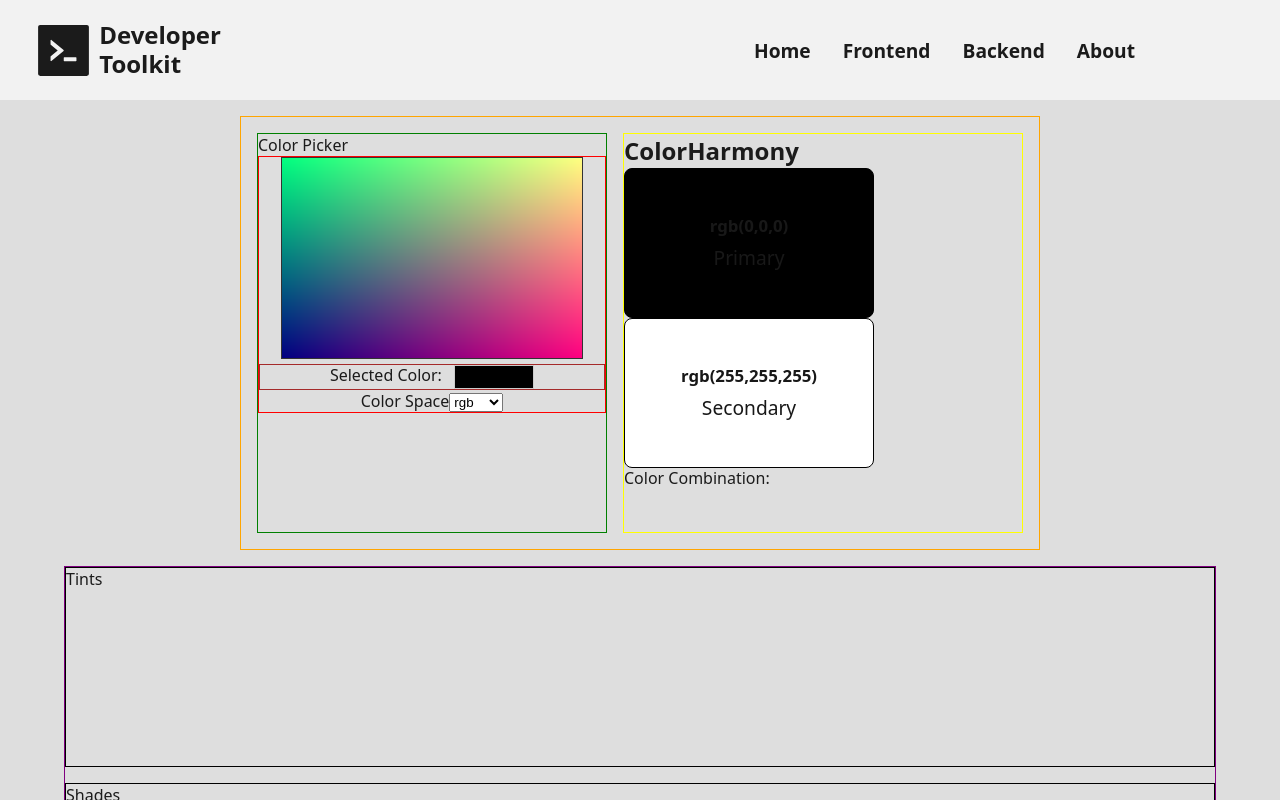
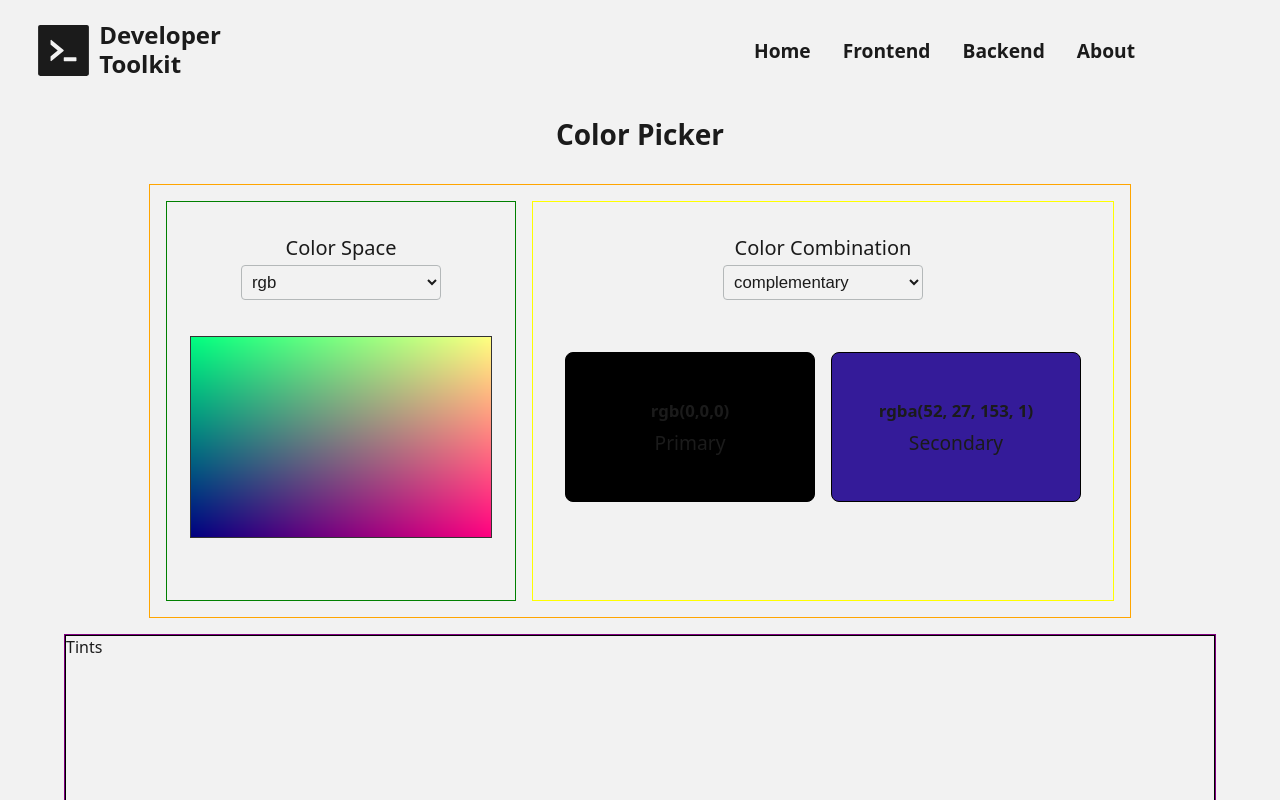
Before and after one commit to kolby-k/dev-toolkit-v2, a React (Vite) app in the folder app/: page /tools/color-picker in a window 1280 px wide. Shown: the top 800 px of the page. Built offline with nearby package versions, Linux system fonts and the light colour scheme.

Commit message:
feature update: color picker logic for rgb, hsl, oklch - color harmony displays first color combo for monochromatic

```diff
--- a/app/src/components/ColorHarmony.tsx
+++ b/app/src/components/ColorHarmony.tsx
@@ -1,88 +1,289 @@
+import { useEffect, useState } from "react";
+import ColorPalleteCard from "./ColorPalleteCard";
+import type { ColorPickerData } from "../routes/tools/ColorPicker";
+
 export interface ColorHarmonyProps {
-  primaryColor: string;
-  secondaryColor: string;
+  colorList: ColorPickerData[];
+  setColorList: (newColorList: ColorPickerData[]) => void;
 }
 
-function ColorHarmony({ primaryColor, secondaryColor }: ColorHarmonyProps) {
+export type ColorCombinationTypes =
+  | "complementary"
+  | "analogous"
+  | "monochromatic"
+  | "triad"
+  | "split-complementary"
+  | "tetradic";
+
+const COLOR_COMBO_OPTIONS: ColorCombinationTypes[] = [
+  "complementary",
+  "analogous",
+  "monochromatic",
+  "triad",
+  "split-complementary",
+  "tetradic",
+];
+
+function ColorHarmony({ colorList, setColorList }: ColorHarmonyProps) {
+  const [colorCombo, setColorCombo] =
+    useState<ColorCombinationTypes>("complementary");
+  const currentPrimaryData = colorList.find((c) => c.label === "Primary");
+  const currentPrimaryColor = currentPrimaryData?.color;
+
+  useEffect(() => {
+    if (currentPrimaryColor) {
+      const newColors = deriveColorCombinations(
+        colorCombo,
+        currentPrimaryColor
+      );
+
+      setColorList([
+        { color: currentPrimaryColor, label: "Primary" },
+        ...newColors,
+      ]);
+    }
+  }, [colorCombo, currentPrimaryColor, setColorList]);
+
+  if (currentPrimaryColor && colorList.length === 1) {
+    const newColors = deriveColorCombinations(colorCombo, currentPrimaryColor);
+    colorList.push(...newColors);
+    return (
+      <span
+        style={{
+          position: "absolute",
+          height: "100%",
+          width: "100%",
+          minWidth: "100%",
+          background: "var(--bg-secondary)",
+          inset: 0,
+        }}
+      />
+    );
+  }
   return (
-    <div>
-      <h5>ColorHarmony </h5>
+    <div
+      style={{
+        display: "flex",
+        flexDirection: "column",
+        gap: "1rem",
+        alignItems: "center",
+        padding: "1rem",
+      }}
+    >
       <div
         style={{
           display: "flex",
           flexDirection: "column",
-          background: primaryColor,
-          padding: "1rem",
-          border: "1px solid black",
-          borderRadius: "8px",
-          width: "250px",
-          height: "150px",
           justifyContent: "center",
           alignItems: "center",
-          gap: 10,
+          width: "100%",
+          fontSize: "1.25rem",
+          fontWeight: 500,
+          margin: "1rem",
         }}
       >
-        <p
+        Color Combination
+        <select
+          id="color-space-choice"
           style={{
+            width: 200,
+            backgroundColor: "var(--input)",
+            color: "var(--text)",
+            padding: "6px",
+            border: "1px solid var(--border)",
+            borderRadius: 4,
             fontSize: "1.05rem",
-            fontWeight: 600,
-            filter: "brightness(90%",
+            margin: 4,
           }}
+          value={colorCombo ?? ""}
+          onChange={(e) =>
+            setColorCombo(e.target.value as ColorCombinationTypes)
+          }
         >
-          {primaryColor}
-        </p>
-        <p
-          style={{
-            fontSize: "1.2rem",
-            fontWeight: 500,
-            filter: "brightness(90%",
-          }}
-        >
-          Primary
-        </p>
+          {COLOR_COMBO_OPTIONS.map((c) => (
+            <option key={`option-${c}`} value={c}>
+              {c}
+            </option>
+          ))}
+        </select>
       </div>
+
       <div
         style={{
           display: "flex",
-          flexDirection: "column",
-          background: secondaryColor,
-          padding: "1rem",
-          border: "1px solid black",
-          borderRadius: "8px",
-          width: "250px",
-          height: "150px",
+          flexWrap: "wrap",
+          gap: "1rem",
           justifyContent: "center",
           alignItems: "center",
-          gap: 10,
+          width: "100%",
+          fontSize: "1.25rem",
+          fontWeight: 500,
+          margin: "1rem",
         }}
       >
-        <p
-          style={{
-            fontSize: "1.05rem",
-            fontWeight: 600,
-            filter: "brightness(90%",
-          }}
-        >
-          {secondaryColor}
-        </p>
-        <p
-          style={{
-            fontSize: "1.2rem",
-            fontWeight: 500,
-            filter: "brightness(90%",
-          }}
-        >
-          Secondary
-        </p>
-      </div>
-      <div>
-        <p>Color Combination:</p>
-        <datalist>
-          <option>Complementary</option>
-        </datalist>
+        {colorList &&
+          colorList.map((c, idx) => (
+            <ColorPalleteCard
+              key={`pallete-card-${idx}`}
+              color={c.color}
+              label={c.label}
+            />
+          ))}
       </div>
     </div>
   );
 }
 
 export default ColorHarmony;
+
+function deriveColorCombinations(
+  colorCombination: ColorCombinationTypes,
+  primaryColor: string
+) {
+  const colorList: ColorPickerData[] = [];
+
+  let secondary;
+  let tertiary;
+  let quaternary;
+
+  if (colorCombination === "complementary") {
+    secondary = { color: "rgba(52, 27, 153, 1)", label: "Secondary" };
+    colorList.push(secondary);
+  }
+
+  if (colorCombination === "split-complementary") {
+    secondary = { color: "oklch(0.7039 0.1 245.1896)", label: "Secondary" };
+    colorList.push(secondary);
+  }
+
+  if (colorCombination === "analogous") {
+    secondary = { color: "rgba(153, 27, 27, 1)", label: "Secondary" };
+    colorList.push(secondary);
+  }
+
+  if (colorCombination === "monochromatic") {
+    const newSecondary = getMonochromaticColor(primaryColor);
+    if (newSecondary) colorList.push(newSecondary);
+  }
+
+  if (colorCombination === "triad") {
+    secondary = { color: "rgba(177, 26, 26, 1)", label: "Secondary" };
+    tertiary = { color: "rgba(76, 104, 159, 1)", label: "Tertiary" };
+    colorList.push(secondary);
+    colorList.push(tertiary);
+  }
+
+  if (colorCombination === "tetradic") {
+    secondary = { color: "rgba(177, 26, 26, 1)", label: "Secondary" };
+    tertiary = { color: "rgba(76, 104, 159, 1)", label: "Tertiary" };
+    quaternary = { color: "rgba(105, 159, 76, 1)", label: "Quaternary" };
+    colorList.push(secondary);
+    colorList.push(tertiary);
+    colorList.push(quaternary);
+  }
+
+  return colorList;
+}
+
+// Monochormatic colors share the same hue, but vary in lightness; with subtle shifts in chroma/saturation.
+function getMonochromaticColor(primaryColor: string): ColorPickerData | null {
+  const isRGB = primaryColor.startsWith("rgb");
+  const isOKLCH = primaryColor.startsWith("oklch");
+  const isHSL = primaryColor.startsWith("hsl");
+
+  let secondary = null;
+
+  // shift all rgb values by a similiar scalar; adjust more if near extremes.
+  if (isRGB) {
+    const rgb = primaryColor.match(/(\d+){1,3}/g);
+    if (!rgb) return null;
+
+    const minVal = rgb.reduce(
+      (acc, cur) => (parseInt(cur) <= acc ? parseInt(cur) : acc),
+      parseInt(rgb[0])
+    );
+    const maxVal = rgb.reduce(
+      (acc, cur) => (parseInt(cur) >= acc ? parseInt(cur) : acc),
+      parseInt(rgb[0])
+    );
+    const isNearExtremes = maxVal > 200 || minVal < 50;
+
+    console.log("near extremes? ", isNearExtremes, rgb);
+
+    const lightnessScaleFactor = isNearExtremes ? 0.5 : 0.7;
+    const [r, g, b] = rgb.map((v) => {
+      const currentVal = parseInt(v);
+      const newVal = currentVal * lightnessScaleFactor;
+      return Math.round(clamp255(newVal));
+    });
+
+    const newColor = `rgb(${r},${g},${b})`;
+
+    secondary = { color: newColor, label: "Secondary" };
+  }
+
+  // example input: hsl(260 57% 43%)
+  // example output: ["51","215","212"]
+  if (isHSL) {
+    const hsl = primaryColor.match(/(\d+){1,3}/g);
+    if (!hsl) return null;
+
+    const [h, s, l] = hsl.map((v, idx) => {
+      const currentVal = parseInt(v);
+      let newVal;
+      // adjust hue
+      if (idx === 0) {
+        newVal = currentVal;
+        //newVal = currentVal >= 180 ? currentVal - 60 : currentVal + 60;
+      }
+
+      // adjust saturation
+      if (idx === 1) {
+        newVal = currentVal;
+      }
+
+      // adjust lightness
+      if (idx === 2) {
+        newVal = p(Math.min(100, Math.max(0, currentVal * 0.7)), 0);
+      }
+      return newVal;
+    });
+
+    const newColor = `hsl(${h} ${s}% ${l}%)`;
+
+    secondary = { color: newColor, label: "Secondary" };
+  }
+
+  // adjust oklch lightness by 10%; chroma by 0.05; hue reamins constant
+  if (isOKLCH) {
+    const lch = primaryColor.match(/(\d+.\d+){1,3}/g);
+    if (!lch) return null;
+
+    const [l, c, h] = lch.map((v, idx) => {
+      const currentVal = parseFloat(v);
+      let newVal = currentVal;
+      // adjust lightness; main variable to change in monochormatic
+      if (idx === 0) {
+        newVal = currentVal > 0.5 ? currentVal - 0.1 : currentVal + 0.1;
+      }
+      // adjust chroma gently; avoid extreme saturations
+      if (idx === 1) {
+        newVal = currentVal > 0.25 ? currentVal - 0.05 : currentVal + 0.05;
+      }
+      // adjust hue; not required for monochoromatic
+      if (idx === 2) {
+        newVal = currentVal;
+      }
+      return parseFloat(newVal.toFixed(2));
+    });
+    secondary = { color: `oklch(${l} ${c} ${h})`, label: "Secondary" };
+  }
+
+  return secondary;
+}
+
+function clamp255(value: number) {
+  return Math.min(255, Math.max(0, Math.round(value)));
+}
+
+const p = (x: number, d = 4) => Number(x.toFixed(d));
--- /dev/null
+++ b/app/src/components/ColorPalleteCard.tsx
@@ -0,0 +1,43 @@
+export interface ColorPalleteCardProps {
+  color: string;
+  label: string;
+}
+
+function ColorPalleteCard({ color, label }: ColorPalleteCardProps) {
+  return (
+    <div
+      style={{
+        display: "flex",
+        flexDirection: "column",
+        background: color,
+        padding: "1rem",
+        border: "1px solid black",
+        borderRadius: "8px",
+        width: "250px",
+        height: "150px",
+        justifyContent: "center",
+        alignItems: "center",
+        gap: 10,
+      }}
+    >
+      <p
+        style={{
+          fontSize: "1.05rem",
+          fontWeight: 600,
+        }}
+      >
+        {color}
+      </p>
+      <p
+        style={{
+          fontSize: "1.2rem",
+          fontWeight: 500,
+        }}
+      >
+        {label}
+      </p>
+    </div>
+  );
+}
+
+export default ColorPalleteCard;
--- a/app/src/components/ColorPickerSelector.tsx
+++ b/app/src/components/ColorPickerSelector.tsx
@@ -8,6 +8,7 @@ export interface ColorPickerSelectorProps {
   height?: number;
   // OKLCH controls (optional)
   oklchC?: number; // 0..~0.37 typical gamut; default 0.1
+  showSample?: boolean;
 }
 
 const COLOR_SPACE_OPTIONS: ColorSpaceType[] = ["rgb", "hsl", "oklch"];
@@ -117,7 +118,7 @@ function formatColorSpace(
   // oklch
   const [L, C, h] = rgbToOklch(r, g, b);
   const p = (x: number, d = 4) => Number(x.toFixed(d));
-  return `oklch(${p(L)} ${p(C)} ${p(h)})`;
+  return `oklch(${p(L, 2)} ${p(C, 2)} ${p(h, 2)})`;
 }
 // ---------- Component ----------
 
@@ -127,6 +128,7 @@ function ColorPickerSelector({
   width = 300,
   height = 200,
   oklchC = 0.1,
+  showSample = false,
 }: ColorPickerSelectorProps) {
   const [colorSpace, setColorSpace] = useState<ColorSpaceType>("rgb");
 
@@ -216,41 +218,39 @@ function ColorPickerSelector({
   };
 
   return (
-    <div style={{ textAlign: "center", border: "1px solid red" }}>
-      <canvas
-        ref={canvasRef}
-        onClick={handleClick}
-        style={{ border: "1px solid #333", cursor: "crosshair" }}
-      />
+    <div
+      style={{
+        display: "flex",
+        flexDirection: "column",
+        gap: "1rem",
+        alignItems: "center",
+      }}
+    >
       <div
         style={{
-          border: "1px solid brown",
           display: "flex",
           flexDirection: "column",
+          justifyContent: "center",
+          alignItems: "center",
+          width: "100%",
+          fontSize: "1.25rem",
+          fontWeight: 500,
+          margin: "1rem",
         }}
       >
-        <p>
-          Selected Color:{" "}
-          <span
-            style={{
-              display: "inline-block",
-              minWidth: 80,
-              height: 24,
-              verticalAlign: "middle",
-              background: colorSpace === "oklch" ? color : undefined,
-              backgroundColor: colorSpace !== "oklch" ? color : undefined,
-              border: "1px solid #ccc",
-              marginLeft: 8,
-            }}
-            title={color}
-          />
-          {/* <code style={{ marginLeft: 8 }}>{color}</code> */}
-        </p>
-      </div>
-      <div>
         Color Space
         <select
           id="color-space-choice"
+          style={{
+            width: 200,
+            backgroundColor: "var(--input)",
+            color: "var(--text)",
+            padding: "6px",
+            border: "1px solid var(--border)",
+            borderRadius: 4,
+            fontSize: "1.05rem",
+            margin: 4,
+          }}
           value={colorSpace ?? ""}
           onChange={(e) => setColorSpace(e.target.value as ColorSpaceType)}
         >
@@ -261,6 +261,40 @@ function ColorPickerSelector({
           ))}
         </select>
       </div>
+      <canvas
+        ref={canvasRef}
+        onClick={handleClick}
+        style={{ border: "1px solid #333", cursor: "crosshair" }}
+      />
+      {showSample && (
+        <div
+          style={{
+            display: "flex",
+            flexDirection: "column",
+            justifyContent: "center",
+            alignItems: "center",
+            width: "100%",
+            fontSize: "1.25rem",
+            fontWeight: 500,
+            margin: "1rem",
+            gap: "0.5rem",
+          }}
+        >
+          <span
+            style={{
+              display: "inline-block",
+              width: 80,
+              height: 24,
+              background: color,
+              border: "1px solid #ccc",
+            }}
+            title={color}
+          />
+          <p>
+            <code>{color}</code>
+          </p>
+        </div>
+      )}
     </div>
   );
 }
--- a/app/src/routes/tools/ColorPicker.tsx
+++ b/app/src/routes/tools/ColorPicker.tsx
@@ -3,37 +3,43 @@ import ColorHarmony from "../../components/ColorHarmony";
 import ColorPickerSelector from "../../components/ColorPickerSelector";
 import styles from "../../styles/ColorPicker.module.css";
 
-export type ColorPickerData = {
-  primary: string;
-  secondary: string;
-};
+export type ColorPickerData = { color: string; label: string };
 
 function ColorPicker() {
-  const [data, setData] = useState<ColorPickerData>({
-    primary: "rgb(0,0,0)",
-    secondary: "rgb(255,255,255)",
-  });
+  const [data, setData] = useState<ColorPickerData[]>([
+    {
+      color: "rgb(0,0,0)",
+      label: "Primary",
+    },
+  ]);
 
   const handleNewPrimary = (newColor: string) => {
-    setData((prev) => ({ ...prev, primary: newColor }));
+    const newData = [{ color: newColor, label: "Primary" }];
+    setData(newData);
   };
 
   return (
     <div className={styles.page}>
+      <h4
+        style={{
+          textAlign: "center",
+          padding: "1rem",
+        }}
+      >
+        Color Picker
+      </h4>
       <div className={styles.grid}>
         <div className={styles.trow}>
           <div className={styles.trow1}>
-            Color Picker
             <ColorPickerSelector
-              color={data.primary}
+              color={
+                data.find((c) => c.label === "Primary")?.color || "rgb(0,0,0)"
+              }
               setColor={handleNewPrimary}
             />
           </div>
           <div className={styles.trow2}>
-            <ColorHarmony
-              primaryColor={data.primary}
-              secondaryColor={data.secondary}
-            />
+            <ColorHarmony colorList={data} setColorList={setData} />
           </div>
         </div>
         <div className={styles.brow}>
--- a/app/src/styles/APIKeyGenerator.css
+++ b/app/src/styles/APIKeyGenerator.css
@@ -108,13 +108,13 @@
 #number-input-wrapper button {
   height: 30px;
   width: 80px;
-  background: linear-gradient(var(--bg-secondary), var(--bg-muted));
+  background: linear-gradient(var(--divider), var(--bg-muted));
   border-radius: 4px;
 
   font-size: 1rem;
   line-height: 1;
-  color: var(--text);
-  border: 1px solid var(--border-secondary);
+  color: var(--icon);
+  border: 1px solid var(--border);
 
   cursor: pointer;
   box-shadow: 0 2px 8px var(--shadow);
--- a/app/src/styles/ColorPicker.module.css
+++ b/app/src/styles/ColorPicker.module.css
@@ -1,7 +1,8 @@
 .page {
   display: flex;
-  background: var(--bg-secondary);
+  background: var(--bg);
   justify-content: center;
+  flex-wrap: wrap;
 }
 
 .grid {
@@ -28,12 +29,19 @@
   height: 50vh;
   max-width: 500px;
   min-width: 350px;
+  overflow: hidden;
+
+  padding: 1rem;
+
   border: 1px solid green;
 }
 .trow2 {
   height: 50vh;
-  width: 400px;
+  max-width: 60svw;
   min-width: 300px;
+
+  position: relative;
+
   border: 1px solid yellow;
 }
 
@@ -53,6 +61,7 @@
   height: 200px;
   border: 1px solid black;
 }
+
 /*
 @media (min-width: 780px) {
   .trow {
```
Also changed, not shown: app/src/styles/index.css (+7 -0 lines), 1 other file (tests, documents, lock files or other folders).
